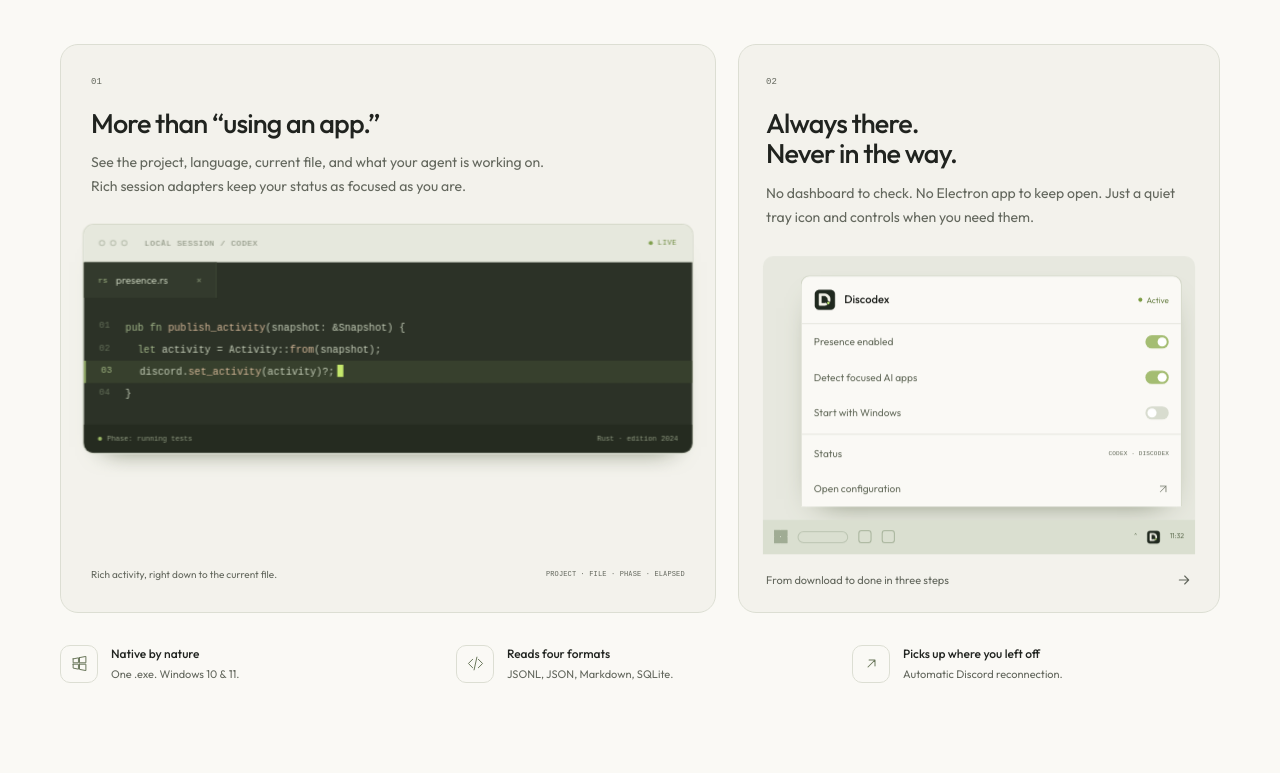
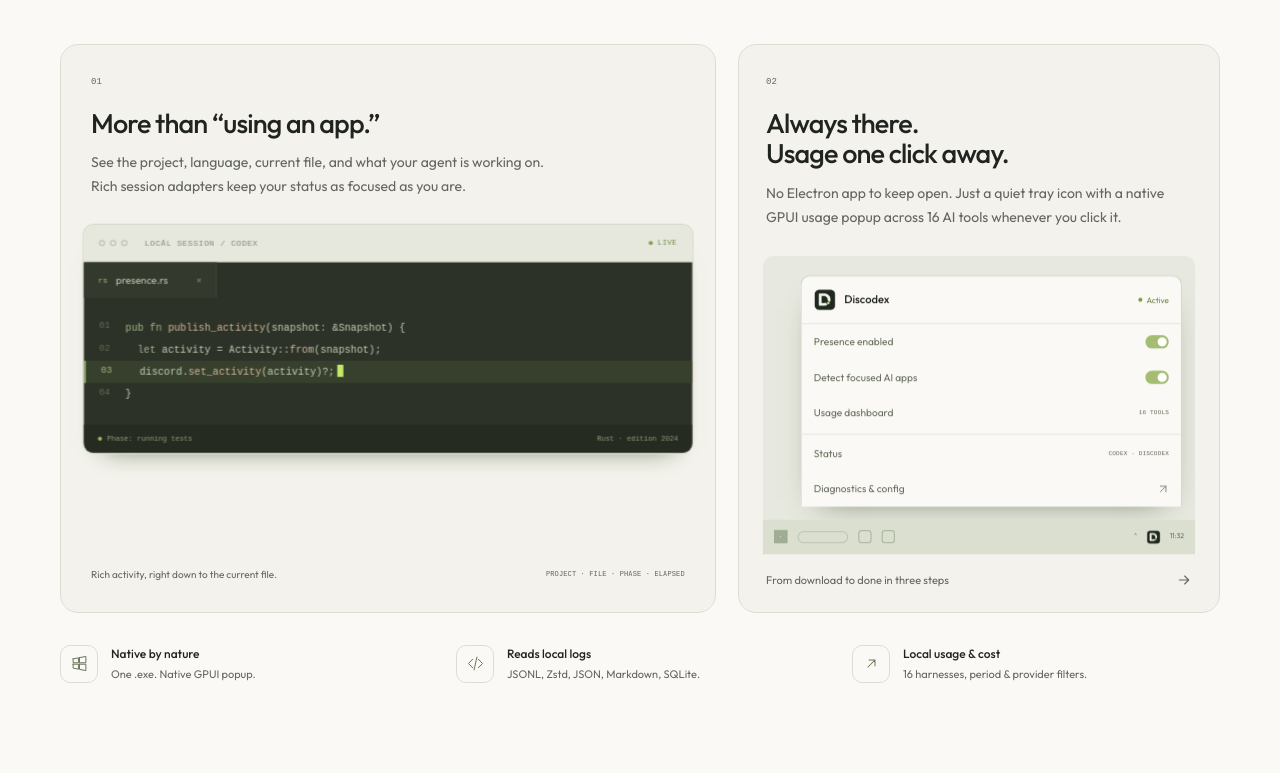
Before and after one commit to braces157/discodex, a plain HTML site: page site/index.html in a window 1280 px wide. Shown: the part 1087-1860 px from the top of the page. Drawn offline with Linux system fonts and the light colour scheme.

Commit message:
docs(site): document multi-provider usage dashboard and update landing page

```diff
--- a/site/index.html
+++ b/site/index.html
@@ -168,15 +168,15 @@
           </article>
 
           <article class="feature-side depth-card reveal" style="--delay: .08s">
-            <div class="feature-copy"><span class="feature-number">02</span><h3>Always there.<br>Never in the way.</h3><p>No dashboard to check. No Electron app to keep open. Just a quiet tray icon and controls when you need them.</p></div>
+            <div class="feature-copy"><span class="feature-number">02</span><h3>Always there.<br>Usage one click away.</h3><p>No Electron app to keep open. Just a quiet tray icon with a native GPUI usage popup across 16 AI tools whenever you click it.</p></div>
             <div class="tray-demo">
               <div class="tray-window">
                 <div class="tray-title"><img src="assets/discodex-256.png" alt="" width="23" height="23"><strong>Discodex</strong><span class="tray-active"><span class="status-dot"></span>Active</span></div>
                 <div class="tray-row"><span>Presence enabled</span><span class="switch on"></span></div>
                 <div class="tray-row"><span>Detect focused AI apps</span><span class="switch on"></span></div>
-                <div class="tray-row"><span>Start with Windows</span><span class="switch"></span></div>
+                <div class="tray-row"><span>Usage dashboard</span><span class="mono">16 TOOLS</span></div>
                 <div class="tray-row tray-divider"><span>Status</span><span class="mono">CODEX · DISCODEX</span></div>
-                <div class="tray-row"><span>Open configuration</span><svg class="icon"><use href="#i-arrow-up"/></svg></div>
+                <div class="tray-row"><span>Diagnostics &amp; config</span><svg class="icon"><use href="#i-arrow-up"/></svg></div>
               </div>
               <div class="taskbar"><span class="taskbar-start"></span><span class="taskbar-search"></span><span class="taskbar-app"></span><span class="taskbar-app"></span><div class="taskbar-right"><span>^</span><img src="assets/discodex-256.png" alt="" width="18" height="18"><span>11:32</span></div></div>
             </div>
@@ -185,9 +185,9 @@
         </div>
 
         <div class="feature-footnotes reveal">
-          <div><span class="footnote-icon"><svg class="icon"><use href="#i-windows"/></svg></span><span><strong>Native by nature</strong><small>One .exe. Windows 10 & 11.</small></span></div>
-          <div><span class="footnote-icon"><svg class="icon"><use href="#i-code"/></svg></span><span><strong>Reads four formats</strong><small>JSONL, JSON, Markdown, SQLite.</small></span></div>
-          <div><span class="footnote-icon reconnect-icon"><svg class="icon"><use href="#i-arrow"/></svg></span><span><strong>Picks up where you left off</strong><small>Automatic Discord reconnection.</small></span></div>
+          <div><span class="footnote-icon"><svg class="icon"><use href="#i-windows"/></svg></span><span><strong>Native by nature</strong><small>One .exe. Native GPUI popup.</small></span></div>
+          <div><span class="footnote-icon"><svg class="icon"><use href="#i-code"/></svg></span><span><strong>Reads local logs</strong><small>JSONL, Zstd, JSON, Markdown, SQLite.</small></span></div>
+          <div><span class="footnote-icon reconnect-icon"><svg class="icon"><use href="#i-arrow"/></svg></span><span><strong>Local usage &amp; cost</strong><small>16 harnesses, period &amp; provider filters.</small></span></div>
         </div>
       </div>
     </section>
@@ -260,7 +260,7 @@
 
     <section class="section privacy" id="privacy">
       <div class="wrap privacy-grid">
-        <div class="privacy-heading reveal"><span class="section-index">03 / Privacy by design</span><h2>Your status<br>is public.<br><span class="muted">Your work isn’t.</span></h2><p>Discodex shares a short activity summary over local Discord IPC. Everything else stays where it belongs: with you.</p><a class="text-link" href="https://github.com/braces157/discodex/blob/main/docs/PRIVACY.md" target="_blank" rel="noopener">Read the full privacy model<svg class="icon arrow-up"><use href="#i-arrow-up"/></svg></a></div>
+        <div class="privacy-heading reveal"><span class="section-index">03 / Privacy by design</span><h2>Your status<br>is public.<br><span class="muted">Your work isn’t.</span></h2><p>Discodex shares a short activity summary over local Discord IPC. Everything else—including local usage and cost snapshots—stays where it belongs: with you.</p><a class="text-link" href="https://github.com/braces157/discodex/blob/main/docs/PRIVACY.md" target="_blank" rel="noopener">Read the full privacy model<svg class="icon arrow-up"><use href="#i-arrow-up"/></svg></a></div>
         <div class="privacy-boundary depth-card reveal" style="--delay: .08s">
           <div class="boundary-top"><span class="mono">THE DATA BOUNDARY</span><span class="local-only"><span class="status-dot"></span>Local by default</span></div>
           <div class="boundary-columns">
@@ -286,7 +286,7 @@
             <div class="download-panel-top"><img src="assets/discodex-256.png" alt="" width="52" height="52"><div><strong>Discodex for Windows</strong><span>Version 0.2.0 · Free & open source</span></div><span class="release-tag">LATEST</span></div>
             <a class="button button-accent download-button" href="https://github.com/braces157/discodex/releases/latest" target="_blank" rel="noopener">Download discodex.exe<span class="button-icon"><svg class="icon"><use href="#i-download"/></svg></span></a>
             <div class="requirements"><span><svg class="icon"><use href="#i-check"/></svg>Windows 10 or 11</span><span><svg class="icon"><use href="#i-check"/></svg>Discord Desktop</span><span><svg class="icon"><use href="#i-check"/></svg>No installer</span></div>
-            <details class="build-details"><summary>Prefer to build from source?<span>+</span></summary><div class="build-content"><p>You’ll need Rust 1.85 or newer.</p><div class="code-block"><button id="copyButton" class="copy-button" type="button" aria-label="Copy build commands"><svg class="icon"><use href="#i-copy"/></svg><span>Copy</span></button><pre id="buildCommands">git clone https://github.com/braces157/discodex.git
+            <details class="build-details"><summary>Prefer to build from source?<span>+</span></summary><div class="build-content"><p>You’ll need Rust 1.89 or newer and Windows SDK <code>fxc.exe</code>.</p><div class="code-block"><button id="copyButton" class="copy-button" type="button" aria-label="Copy build commands"><svg class="icon"><use href="#i-copy"/></svg><span>Copy</span></button><pre id="buildCommands">git clone https://github.com/braces157/discodex.git
 cd discodex
 cargo test
 cargo build --release</pre></div></div></details>
@@ -299,7 +299,7 @@ cargo build --release</pre></div></div></details>
 
   <footer class="footer">
     <div class="wrap footer-top"><a class="brand" href="#top"><img src="assets/discodex-256.png" alt="" width="34" height="34"><span>discodex<span class="brand-period">.</span></span></a><p>For the builders, the tinkerers,<br>and the “one more commit” crowd.</p><a class="back-top" href="#top">Back to top<svg class="icon"><use href="#i-arrow-up"/></svg></a></div>
-    <div class="wrap footer-bottom"><span>© <span id="year">2026</span> braces157 · Independent & open source</span><div><a href="https://github.com/braces157/discodex" target="_blank" rel="noopener">GitHub</a><a href="https://github.com/braces157/discodex/releases/latest" target="_blank" rel="noopener">Releases</a><a href="https://github.com/braces157/discodex/blob/main/docs/PRIVACY.md" target="_blank" rel="noopener">Privacy</a><a href="https://github.com/braces157/discodex/blob/main/SECURITY.md" target="_blank" rel="noopener">Security</a></div><span>Not affiliated with Discord or any listed provider.</span></div>
+    <div class="wrap footer-bottom"><span>© <span id="year">2026</span> braces157 · Independent & open source</span><div><a href="https://github.com/braces157/discodex" target="_blank" rel="noopener">GitHub</a><a href="https://github.com/braces157/discodex/releases/latest" target="_blank" rel="noopener">Releases</a><a href="https://github.com/braces157/discodex/blob/main/docs/USAGE.md" target="_blank" rel="noopener">Usage</a><a href="https://github.com/braces157/discodex/blob/main/docs/PRIVACY.md" target="_blank" rel="noopener">Privacy</a><a href="https://github.com/braces157/discodex/blob/main/SECURITY.md" target="_blank" rel="noopener">Security</a></div><span>Not affiliated with Discord or any listed provider.</span></div>
   </footer>
 
   <script src="script.js"></script>
```
Also changed, not shown: 2 other files.
